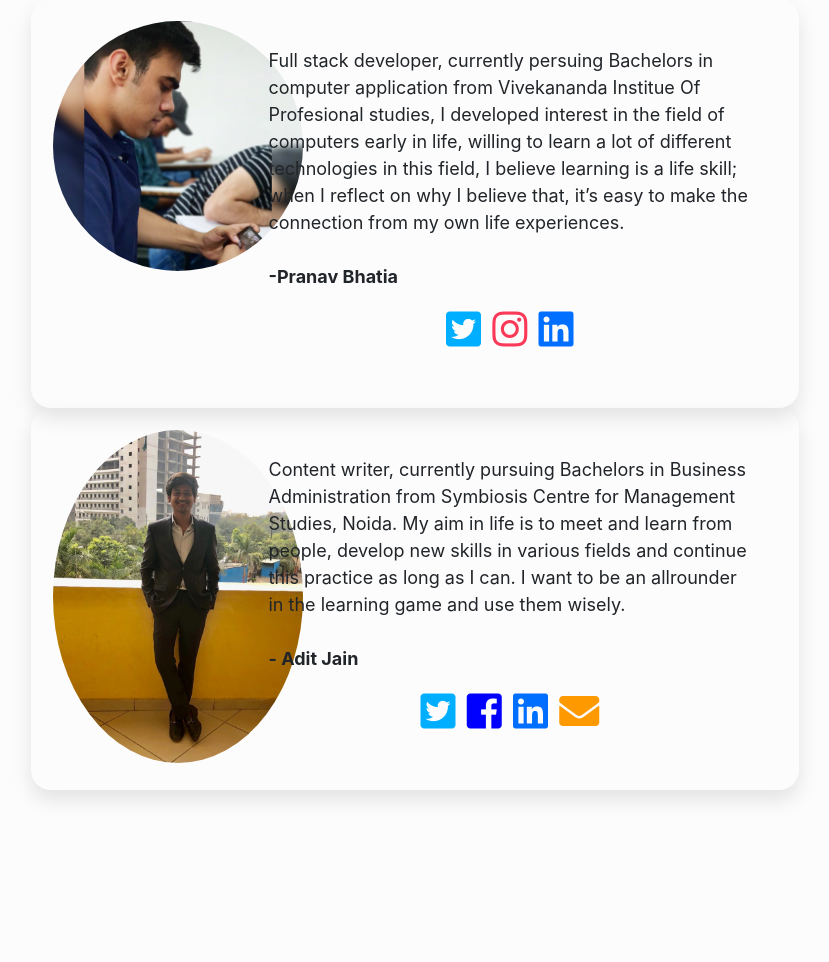
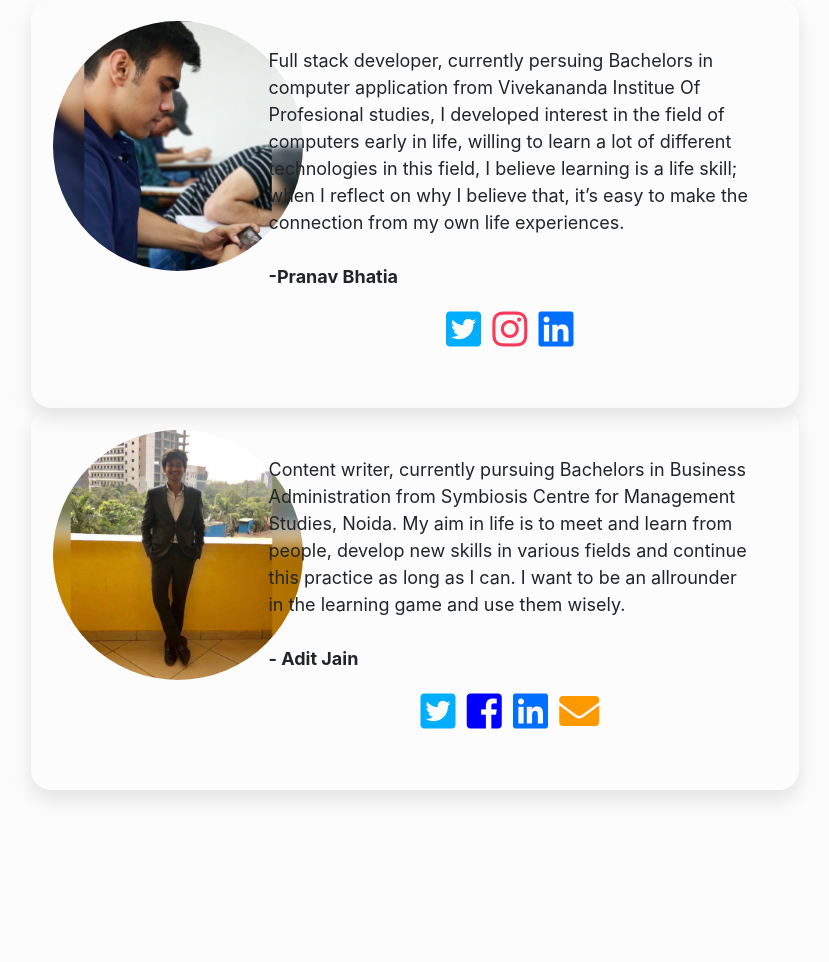
Before and after one commit to PRANAVBHATIA1999/Auto_Application_Writer, a Flask app: page /aboutus in a window 1280 px wide. Shown: the part 205-1167 px from the top of the page, without its empty margins (225-1054 px from the left). Run offline with Flask 2, Linux system fonts and the light colour scheme; some libraries are stand-ins or nearby versions.

Commit message:
Picture update

```diff
--- a/templates/aboutus.html
+++ b/templates/aboutus.html
@@ -110,7 +110,7 @@
 <div class="about_us" id="second">
     <div class="row">
         <div class="col-lg-3 col-sm-12">
-            <img src="{{url_for('static', filename='Images/adit.png')}}" class="person_photo">
+            <img src="{{url_for('static', filename='Images/adit_new.png')}}" class="person_photo">
         </div>
         <div class="col-lg-9 about_person">
             <div class="about_person_content">
```
Also changed, not shown: static/Images/adit.png (deleted), static/Images/adit_new.png (added).
